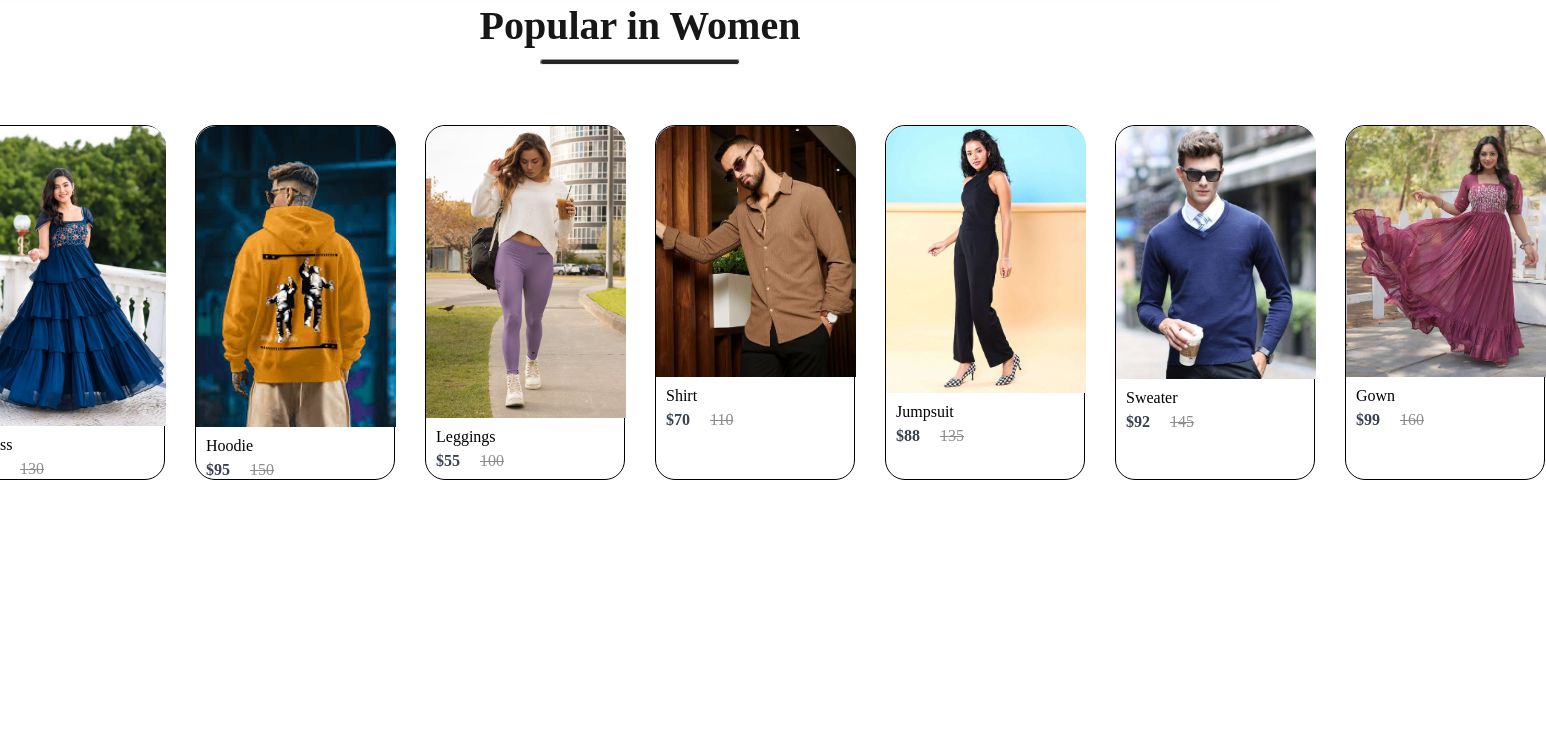
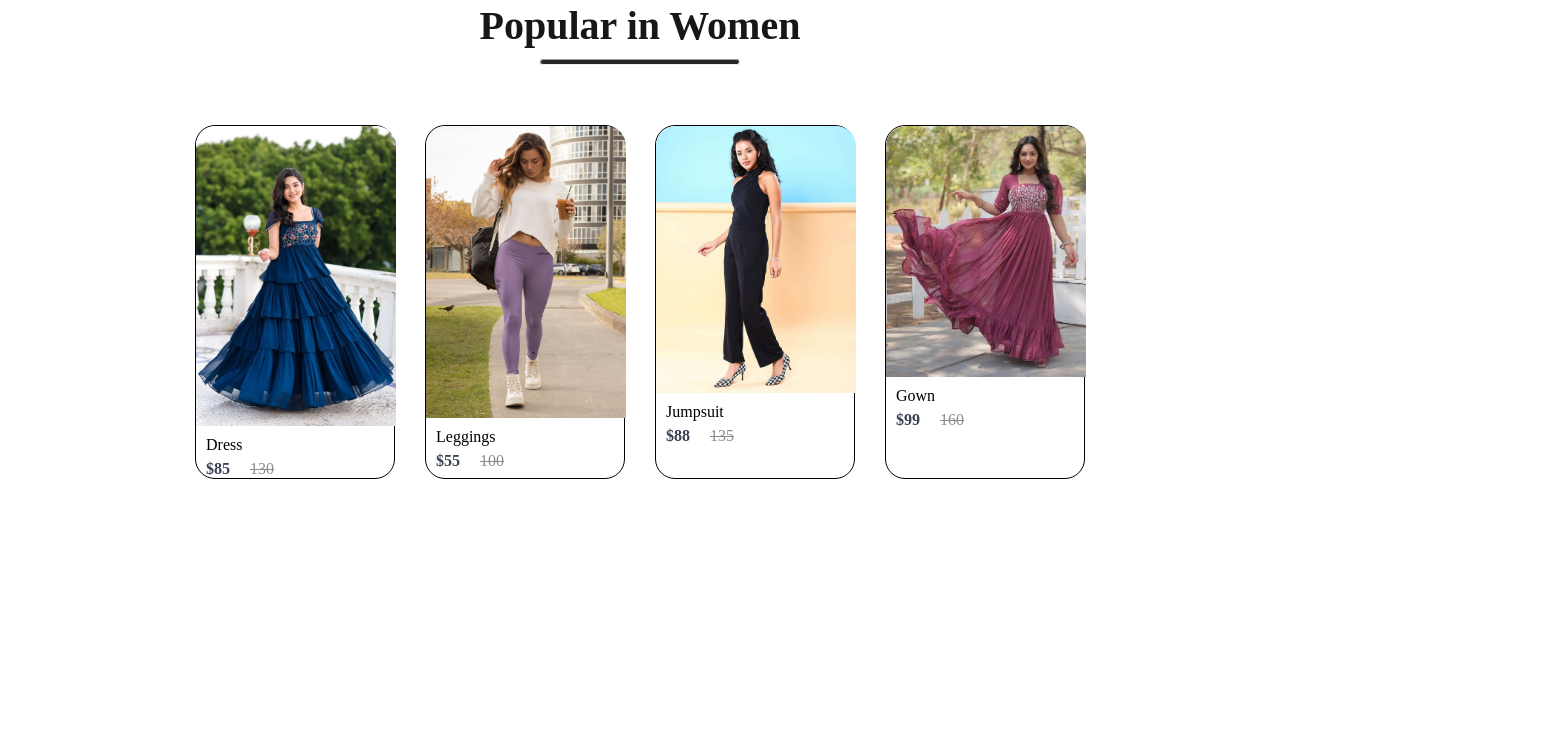
Before and after one commit to RamanBisht-77/E-Commerce, a React (Vite) app: page / in a window 1280 px wide. Shown: the part 880-1636 px from the top of the page, 1546 px wide, since content can reach past the window. Built offline with nearby package versions, Linux system fonts and the light colour scheme.

Commit message:
resolved importing

```diff
--- a/src/assets/data.js
+++ b/src/assets/data.js
@@ -1,20 +1,20 @@
-import Tshirt from './Tshirt.avif'
+// import Tshirt from './Tshirt.avif'
 import Dress from './Dress.webp'
-import Hoodie from './Hoodie.png'
+// import Hoodie from './Hoodie.png'
 import Leggie from './Leggie.avif'
-import Shirt from './Shirt.avif'
+// import Shirt from './Shirt.avif'
 import BlackDress from './BlackDress.webp'
-import Sweater from './Sweater.jpg'
+// import Sweater from './Sweater.jpg'
 import PinkDress from './PinkDress.avif'
 
 let data_product = [
-           { id: 5, name: "T-Shirt", category: "men", image: Tshirt, new_price: 45.0, old_price: 70.0 },
+        //    { id: 5, name: "T-Shirt", category: "men", image: Tshirt, new_price: 45.0, old_price: 70.0 },
            { id: 6, name: "Dress", category: "women", image: Dress, new_price: 85.0, old_price: 130.0 },
-           { id: 7, name: "Hoodie", category: "men", image: Hoodie, new_price: 95.0, old_price: 150.0 },
+        //    { id: 7, name: "Hoodie", category: "men", image: Hoodie, new_price: 95.0, old_price: 150.0 },
            { id: 8, name: "Leggings", category: "women", image: Leggie, new_price: 55.0, old_price: 100.0 },
-           { id: 9, name: "Shirt", category: "men", image: Shirt, new_price: 70.0, old_price: 110.0 },
+        //    { id: 9, name: "Shirt", category: "men", image: Shirt, new_price: 70.0, old_price: 110.0 },
            { id: 10, name: "Jumpsuit", category: "women", image: BlackDress, new_price: 88.0, old_price: 135.0 },
-           { id: 11, name: "Sweater", category: "men", image: Sweater, new_price: 92.0, old_price: 145.0 },
+        //    { id: 11, name: "Sweater", category: "men", image: Sweater, new_price: 92.0, old_price: 145.0 },
            { id: 12, name: "Gown", category: "women", image: PinkDress, new_price: 99.0, old_price: 160.0 },
 ]
 
```
